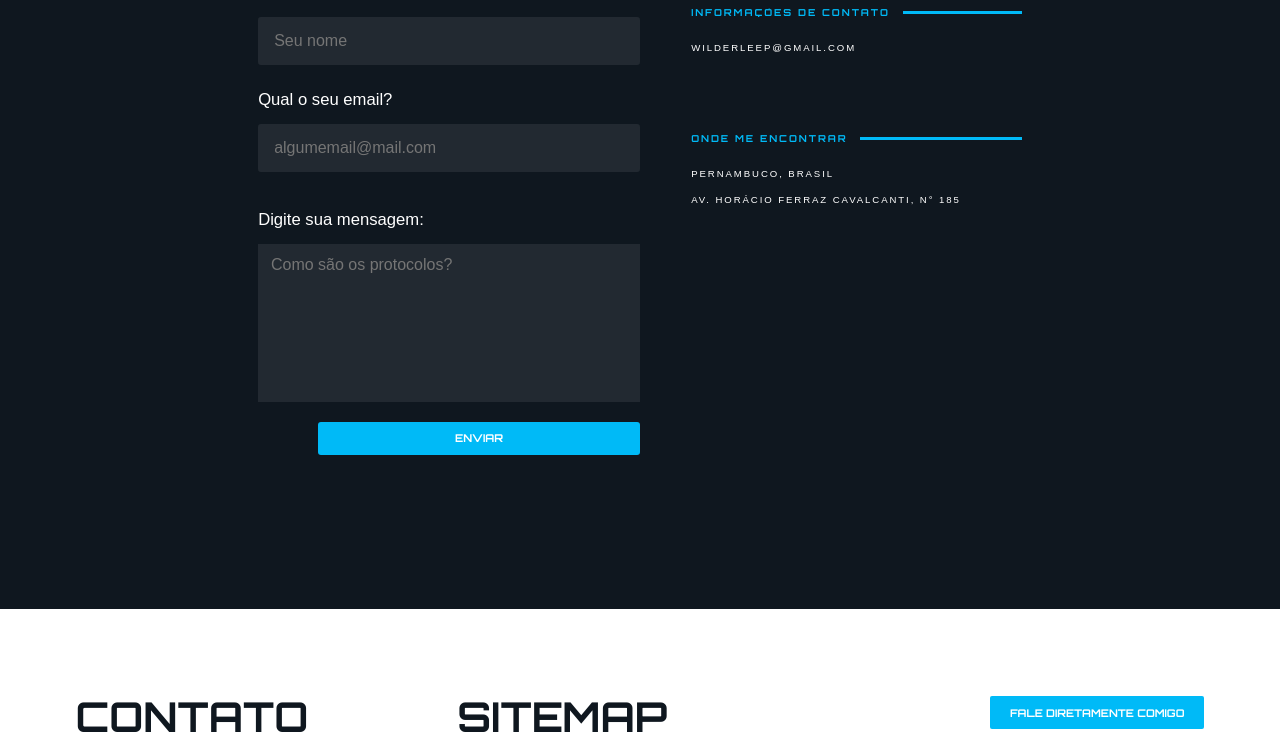
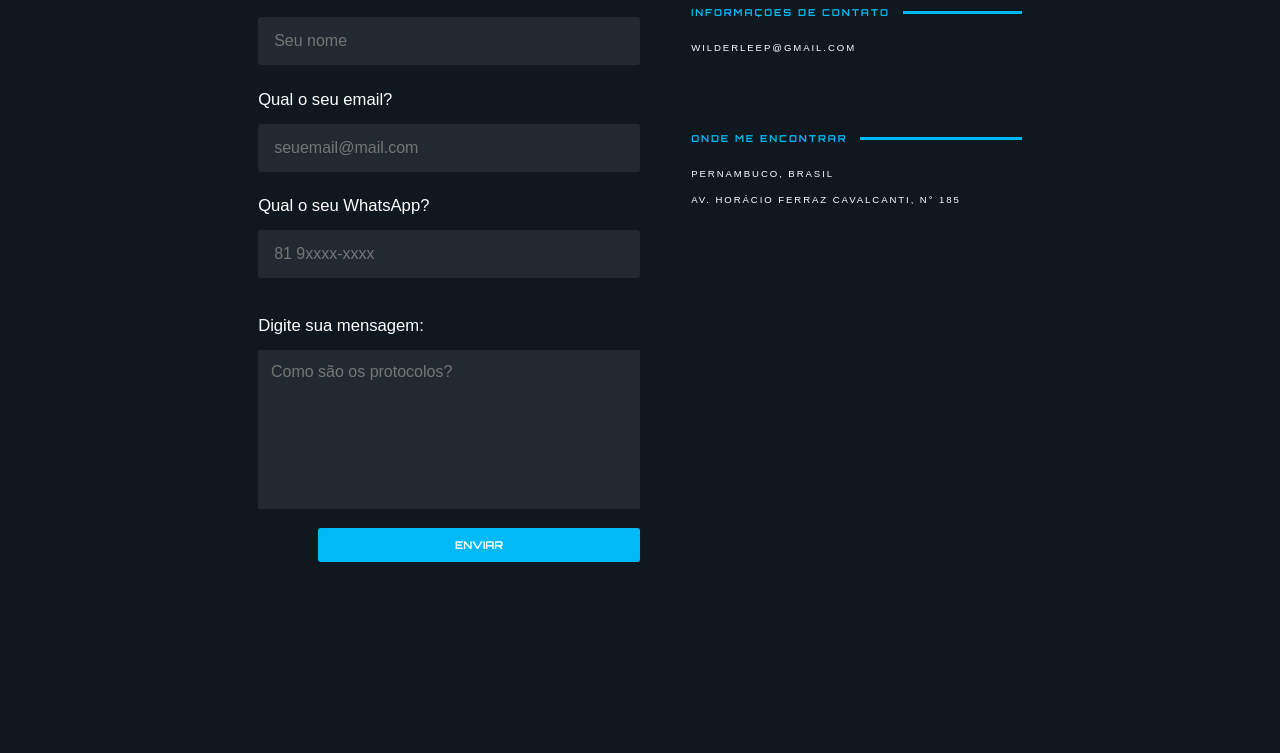
Before and after one commit to CodeOneOrganization/wilderlee-website, a Next.js app: page /contact in a window 1280 px wide. Shown: the part 525-1278 px from the top of the page. After the commit the page ends 1241 px from the top, so only its background shows below. Built offline with nearby package versions, Linux system fonts and the light colour scheme; a web font is replaced by a local one.

Commit message:
fix: bug de não ir para o whatsapp corrigido

```diff
--- a/src/app/(contact)/contact/Contact.client.tsx
+++ b/src/app/(contact)/contact/Contact.client.tsx
@@ -1,6 +1,5 @@
 import Nav from "./Layouts/Nav"
 import Hero from "./Layouts/Hero"
-import Footer from "@/app/layouts/Footer/Footer"
 
 interface Props extends React.PropsWithChildren { }
 export default function ContactClient({ children }: Props) {
@@ -9,7 +8,6 @@ export default function ContactClient({ children }: Props) {
       <Nav />
       <Hero />
       {children}
-      <Footer />
     </>
   )
 }
--- a/src/app/(contact)/contact/Layouts/Hero/Form/Form.tsx
+++ b/src/app/(contact)/contact/Layouts/Hero/Form/Form.tsx
@@ -12,13 +12,14 @@ export default function Form() {
   const [isLoading, setIsLoading] = useState(false)
 
   const handleOnSubmit = useCallback((e: React.FormEvent<HTMLFormElement>) => {
+    // Wilderleep@gmail.com
     e.preventDefault()
 
     setIsLoading(true)
 
     const serviceId = "service_811dob9"
     const formElement = formRef.current
-    const templateId = "template_zm4fg9g"
+    const templateId = "template_o9l4b3r"
     const emailJsPublicKey = "6jR2WevNx08rP13w7"
 
     emailjs.sendForm(serviceId, templateId, formElement, emailJsPublicKey)
@@ -40,19 +41,29 @@ export default function Form() {
       <div className={`${styles.form_wrapper} col`}>
         {/* isError: {String(error)} */}
         <br />
+
         <div className="col">
           <label htmlFor="from_name" className={`${styles.label} small`}>Como devo lhe chamar?</label>
           <input name="from_name" className={styles.input} type="text" id="name" required placeholder="Seu nome" />
         </div>
+
         <div className="col">
           <label htmlFor="from_email" className={`${styles.label} small`}>Qual o seu email?</label>
-          <input name="from_email" className={styles.input} type="email" id="email" placeholder="algumemail@mail.com" />
+          <input name="from_email" className={styles.input} type="email" id="email" placeholder="seuemail@mail.com" />
         </div>
+
+        <div className="col">
+          <label htmlFor="from_phone" className={`${styles.label} small`}>Qual o seu WhatsApp?</label>
+          <input name="from_phone" className={styles.input} type="text" id="phone" placeholder="81 9xxxx-xxxx" />
+        </div>
+
       </div>
+
       <div className={`${styles.textArea_div} col`}>
-        <label htmlFor="message" className={`${styles.label} small`}>Digite sua mensagem:</label>
-        <textarea className={styles.textArea} name="message" id="message" placeholder="Como são os protocolos?"></textarea>
+        <label htmlFor="from_message" className={`${styles.label} small`}>Digite sua mensagem:</label>
+        <textarea className={styles.textArea} name="from_message" id="from_message" placeholder="Como são os protocolos?"></textarea>
       </div>
+
       <button className={styles.submit} disabled={isLoading}>
         {isLoading ? "enviando" : "enviar"}
       </button>
--- a/src/app/(contact)/contact/Layouts/Hero/Hero.tsx
+++ b/src/app/(contact)/contact/Layouts/Hero/Hero.tsx
@@ -8,11 +8,9 @@ import Arrow from "@/common/components/Arrow"
 import { useRouter } from "next/navigation"
 
 export default function Hero() {
+
   const router = useRouter()
 
-  const goToWhatsApp = () => {
-    window.open(`https://wa.me/${process.env.NEXT_PUBLIC_CONTACT}`)
-  }
   return (
     <section className={`${styles.contact} container`}>
       <h3 className={styles.title}>
--- a/src/app/layouts/Avaliations/Avaliator.tsx
+++ b/src/app/layouts/Avaliations/Avaliator.tsx
@@ -13,7 +13,7 @@ interface Props {
 export default function Avaliator({ name, socialMedia, imageUrl, content, gender }: Props) {
 
   const goToWhats = () =>{
-    window.open(`${process.env.NEXT_PUBLIC_CONTACT}Olá, eu gostaria de saber mais sobre as consultorias`)
+    window.open(`https://api.whatsapp.com/send?phone=${process.env.NEXT_PUBLIC_WHATSAPP}&text=Olá, eu gostaria de saber mais sobre os planos.`)
   }
 
   const linearGradienteAnimationIn = () => {
--- a/src/app/layouts/Plans/mockedPlans.ts
+++ b/src/app/layouts/Plans/mockedPlans.ts
@@ -65,7 +65,7 @@ const plans = [{
     { content: "Correção de exercícios por vídeos" },
     { content: "Feedbacks quinzenal com ajustes nos no treino e dieta" },
   ],
-  target: "Para alunos",
+  target: "Para novos alunos",
   time: {
     measure: "ano",
     value: 1
```
